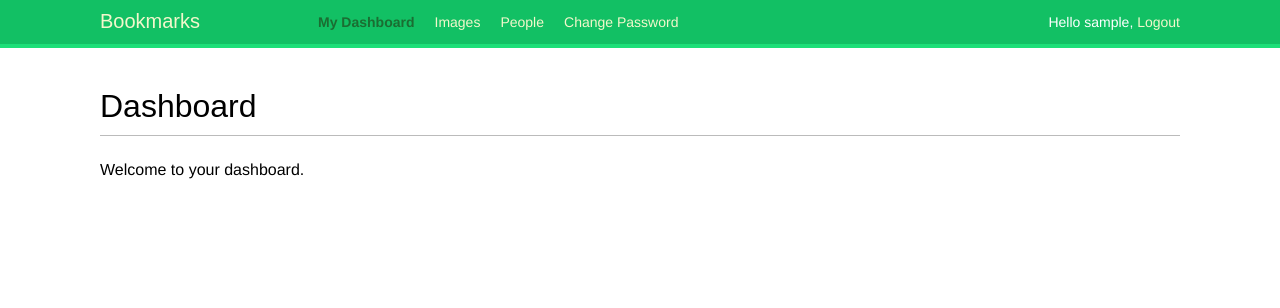
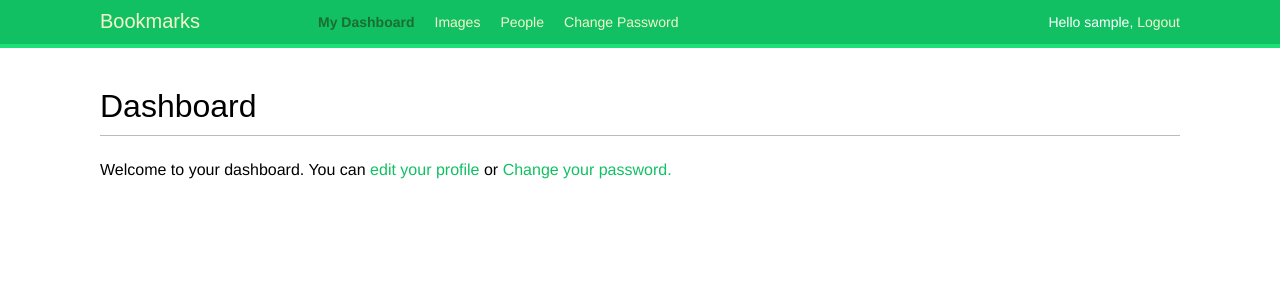
Before and after one commit to Alm4my/bookmarks, a Django app: page /account/ in a window 1280 px wide. Shown: the top 308 px of the page. Run offline with Django 3.2, Linux system fonts and the light colour scheme; the visitor is signed in with stand-in values (Sample User, id 1); some web fonts are replaced.

Commit message:
Enable editing for the user and profile

```diff
--- a/account/urls.py
+++ b/account/urls.py
@@ -1,5 +1,4 @@
 from django.urls import path, include
-from django.contrib.auth import views as auth_views
 
 from account import views
 
@@ -8,6 +7,8 @@
     path('', include('django.contrib.auth.urls')),
     # register
     path('register/', views.register, name='register'),
+    # edit
+    path('edit/', views.edit, name='edit'),
     # dashboard
     path('', views.dashboard, name='dashboard'),
 ]
--- a/account/views.py
+++ b/account/views.py
@@ -3,7 +3,7 @@
 
 
 # Create your views here.
-from account.forms import UserRegistrationForm
+from account.forms import UserRegistrationForm, UserEditForm, ProfileEditForm
 from account.models import Profile
 
 
@@ -30,3 +30,23 @@
     else:
         user_form = UserRegistrationForm()
     return render(request, 'account/register.html', {'user_form': user_form})
+
+
+@login_required
+def edit(request):
+    if request == 'POST':
+        user_form = UserEditForm(instance=request.user, data=request.POST)
+        profile_form = ProfileEditForm(
+            instance=request.user.profile,
+            data=request.POST,
+            files=request.FILES
+        )
+        if user_form.is_valid() and profile_form.is_valid():
+            user_form.save()
+            profile_form.save()
+    else:
+        user_form = UserEditForm(instance=request.user)
+        profile_form = ProfileEditForm(instance=request.user.profile)
+
+    return render(request, 'account/edit.html', {'user_form': user_form,
+                                                 'profile_form': profile_form})
--- a/templates/account/dashboard.html
+++ b/templates/account/dashboard.html
@@ -5,5 +5,9 @@
 
 {% block content %}
     <h1>Dashboard</h1>
-    <p>Welcome to your dashboard.</p>
+    <p>
+        Welcome to your dashboard. You can
+        <a href="{% url 'edit' %}">edit your profile</a>
+        or <a href="{% url 'password_change' %}">Change your password.</a>
+    </p>
 {% endblock %}
```
Also changed, not shown: templates/account/edit.html (added, +16 -0 lines).
